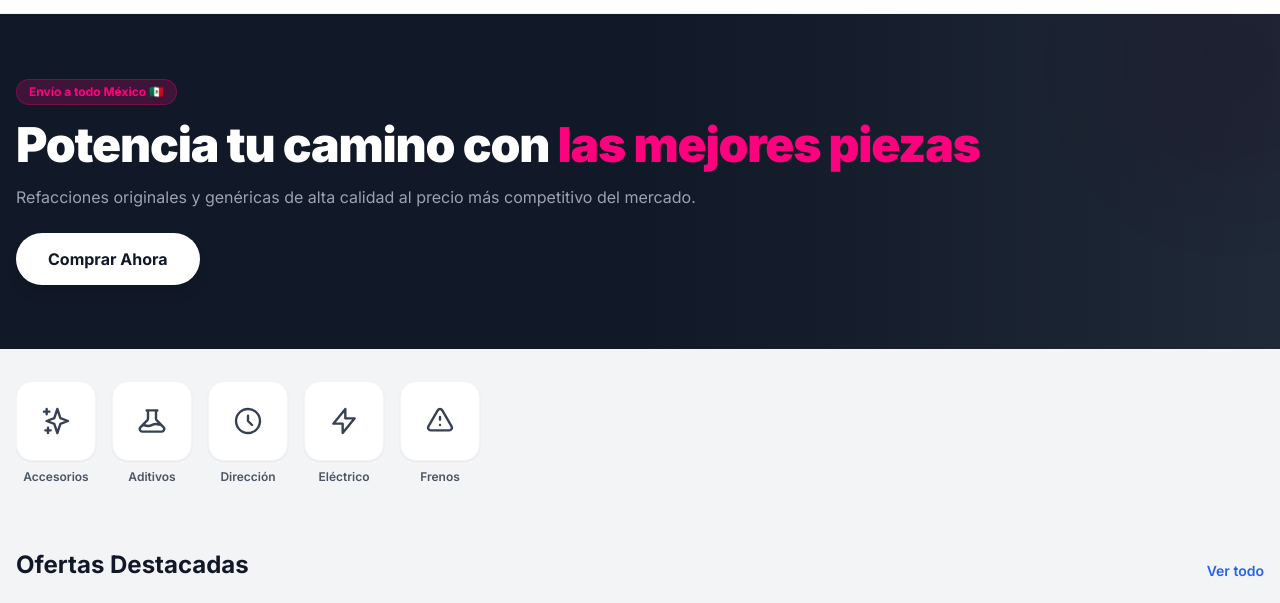
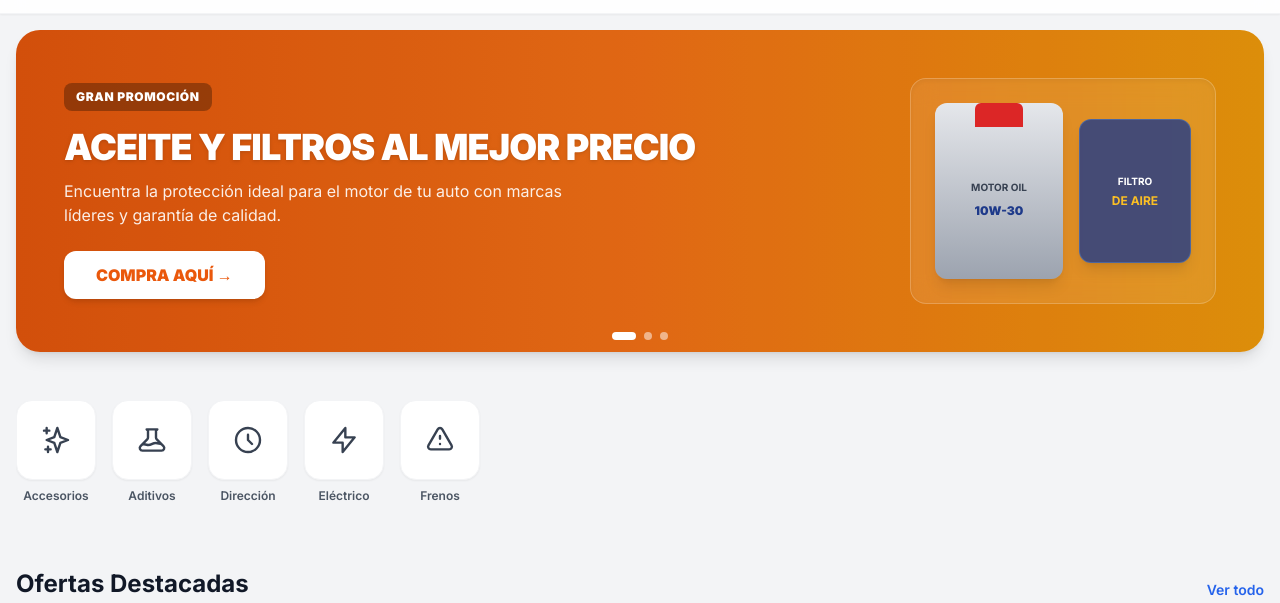
Before and after one commit to abbey-momento/demo-autopartes, a plain HTML site: page index.html in a window 1280 px wide. Shown: the part 83-686 px from the top of the page. Drawn offline with nearby package versions, Linux system fonts and the light colour scheme.

Commit message:
Update index.html

```diff
--- a/index.html
+++ b/index.html
@@ -3,10 +3,8 @@
 <head>
     <meta charset="UTF-8">
     <meta name="viewport" content="width=device-width, initial-scale=1.0, maximum-scale=1.0, user-scalable=no">
-    <!-- 検索エンジン避け -->
     <meta name="robots" content="noindex, nofollow">
     <title>Demo Autopartes | Refacciones</title>
-    <!-- モダンなフォント(Inter)を読み込み -->
     <link href="https://fonts.googleapis.com/css2?family=Inter:wght@400;600;700;900&display=swap" rel="stylesheet">
     <script src="https://cdn.tailwindcss.com"></script>
     <script>
@@ -38,12 +36,10 @@
     <header class="bg-white/90 backdrop-blur-md shadow-sm sticky top-0 z-50 border-b border-gray-100 transition-all">
         <div class="max-w-7xl mx-auto px-4 py-3 md:py-4 flex justify-between items-center gap-4">
 
-            <!-- ロゴサイズを大きく調整 -->
             <a href="#" class="block shrink-0 hover:opacity-90 transition-opacity">
                 <img src="logo.png" alt="Johnnys Autopartes" class="h-12 md:h-16 w-auto object-contain">
             </a>
 
-            <!-- PC向け検索バー -->
             <div class="hidden md:flex flex-1 max-w-lg mx-4 relative">
                 <input type="text" placeholder="Buscar refacciones, marcas y más..." class="w-full bg-gray-100 rounded-full py-2.5 pl-5 pr-10 text-sm focus:outline-none focus:ring-2 focus:ring-brand-accent/50 transition">
                 <svg class="w-5 h-5 text-gray-400 absolute right-4 top-2.5" fill="none" stroke="currentColor" viewBox="0 0 24 24"><path stroke-linecap="round" stroke-linejoin="round" stroke-width="2" d="M21 21l-6-6m2-5a7 7 0 11-14 0 7 7 0 0114 0z"></path></svg>
@@ -59,30 +55,58 @@
                 </div>
             </div>
         </div>
-        <!-- SP向け検索バー -->
         <div class="md:hidden px-4 pb-3">
             <input type="text" placeholder="Buscar refacciones..." class="w-full bg-gray-100 rounded-full py-2 pl-4 text-sm focus:outline-none focus:ring-2 focus:ring-brand-accent/50">
         </div>
     </header>
 
-    <!-- ヒーローセクション -->
-    <section class="bg-gradient-to-r from-gray-900 via-brand-dark to-gray-800 text-white relative overflow-hidden">
-        <div class="absolute -right-20 -top-20 w-64 h-64 bg-brand-accent rounded-full mix-blend-multiply filter blur-3xl opacity-20"></div>
-        <div class="max-w-7xl mx-auto px-4 py-10 md:py-16 flex flex-col md:flex-row items-center gap-8 relative z-10">
-            <div class="flex-1 text-center md:text-left">
-                <span class="inline-block bg-brand-accent/20 text-brand-accent text-xs font-bold px-3 py-1 rounded-full mb-4 border border-brand-accent/30">Envío a todo México 🇲🇽</span>
-                <h1 class="text-3xl md:text-5xl font-black mb-4 leading-tight tracking-tight">Potencia tu camino con <span class="text-brand-accent">las mejores piezas</span></h1>
-                <p class="text-gray-400 mb-6 text-sm md:text-base">Refacciones originales y genéricas de alta calidad al precio más competitivo del mercado.</p>
-                <button class="bg-white text-brand-dark font-bold py-3.5 px-8 rounded-full shadow-lg hover:scale-105 transition-transform duration-300 w-full md:w-auto">Comprar Ahora</button>
+    <!-- プロモーションバナーエリア -->
+    <section class="max-w-7xl mx-auto px-4 py-4">
+        <div class="relative bg-gradient-to-r from-orange-600 via-orange-500 to-amber-500 rounded-3xl overflow-hidden shadow-lg text-white">
+            <div class="absolute inset-0 bg-black/10"></div>
+
+            <div class="relative z-10 flex flex-col md:flex-row items-center justify-between p-6 md:p-12 gap-8">
+                <div class="flex-1 text-center md:text-left">
+                    <span class="inline-block bg-black/30 text-white text-xs font-black px-3 py-1.5 rounded-lg mb-4 uppercase tracking-wider">
+                        Gran Promoción
+                    </span>
+                    <h1 class="text-2xl md:text-4xl font-black mb-3 leading-tight tracking-tight drop-shadow">
+                        ACEITE Y FILTROS AL MEJOR PRECIO
+                    </h1>
+                    <p class="text-white/90 mb-6 text-sm md:text-base font-medium max-w-lg">
+                        Encuentra la protección ideal para el motor de tu auto con marcas líderes y garantía de calidad.
+                    </p>
+                    <button class="bg-white text-orange-600 hover:bg-gray-100 font-extrabold py-3 px-8 rounded-xl shadow-md transition-transform duration-300 hover:scale-105">
+                        COMPRA AQUÍ →
+                    </button>
+                </div>
+
+                <div class="w-full md:w-auto flex justify-center items-center">
+                    <div class="bg-white/10 backdrop-blur-md border border-white/20 p-6 rounded-2xl shadow-inner flex items-center gap-4">
+                        <div class="w-24 h-32 md:w-32 md:h-44 bg-gradient-to-b from-gray-200 to-gray-400 rounded-xl shadow-lg flex flex-col items-center justify-center text-gray-700 p-2 relative">
+                            <div class="w-12 h-6 bg-red-600 rounded-t-md absolute top-0"></div>
+                            <span class="text-[10px] font-bold text-center mt-4">MOTOR OIL</span>
+                            <span class="text-xs font-black text-blue-900 mt-2">10W-30</span>
+                        </div>
+                        <div class="w-20 h-28 md:w-28 md:h-36 bg-blue-900/80 border border-blue-400/30 rounded-xl shadow-lg flex flex-col items-center justify-center text-white p-2">
+                            <span class="text-[10px] font-bold">FILTRO</span>
+                            <span class="text-xs font-bold text-amber-400 mt-1">DE AIRE</span>
+                        </div>
+                    </div>
+                </div>
+            </div>
+
+            <div class="absolute bottom-3 left-0 right-0 flex justify-center gap-2">
+                <span class="w-6 h-2 bg-white rounded-full"></span>
+                <span class="w-2 h-2 bg-white/50 rounded-full"></span>
+                <span class="w-2 h-2 bg-white/50 rounded-full"></span>
             </div>
         </div>
     </section>
 
-    <!-- カテゴリー (SVGアイコンに変更) -->
+    <!-- カテゴリー -->
     <section class="max-w-7xl mx-auto px-4 py-8">
         <div class="flex overflow-x-auto gap-4 pb-2 snap-x hide-scrollbar">
-
-            <!-- Accesorios -->
             <div class="snap-start shrink-0 flex flex-col items-center gap-2 cursor-pointer group">
                 <div class="w-16 h-16 md:w-20 md:h-20 bg-white rounded-2xl shadow-sm flex items-center justify-center border border-gray-100 group-hover:border-brand-accent group-hover:shadow-md transition-all text-gray-700 group-hover:text-brand-accent">
                     <svg class="w-8 h-8" fill="none" stroke="currentColor" viewBox="0 0 24 24"><path stroke-linecap="round" stroke-linejoin="round" stroke-width="1.8" d="M5 3v4M3 5h4M6 17v4m-2-2h4m5-16l2.286 6.857L21 12l-5.714 2.143L13 21l-2.286-6.857L5 12l5.714-2.143L13 3z"/></svg>
@@ -90,7 +114,6 @@
                 <span class="text-[11px] md:text-xs font-semibold text-gray-600">Accesorios</span>
             </div>
 
-            <!-- Aditivos -->
             <div class="snap-start shrink-0 flex flex-col items-center gap-2 cursor-pointer group">
                 <div class="w-16 h-16 md:w-20 md:h-20 bg-white rounded-2xl shadow-sm flex items-center justify-center border border-gray-100 group-hover:border-brand-accent group-hover:shadow-md transition-all text-gray-700 group-hover:text-brand-accent">
                     <svg class="w-8 h-8" fill="none" stroke="currentColor" viewBox="0 0 24 24"><path stroke-linecap="round" stroke-linejoin="round" stroke-width="1.8" d="M19.428 15.428a2 2 0 00-1.022-.547l-2.387-.477a6 6 0 00-3.86.517l-.318.158a6 6 0 01-3.86.517L6.05 15.21a2 2 0 00-1.806.547M8 4h8l-1 1v5.172a2 2 0 00.586 1.414l5 5c1.26 1.26.367 3.414-1.415 3.414H4.828c-1.782 0-2.674-2.154-1.414-3.414l5-5A2 2 0 009 10.172V5L8 4z"/></svg>
@@ -98,7 +121,6 @@
                 <span class="text-[11px] md:text-xs font-semibold text-gray-600">Aditivos</span>
             </div>
 
-            <!-- Dirección -->
             <div class="snap-start shrink-0 flex flex-col items-center gap-2 cursor-pointer group">
                 <div class="w-16 h-16 md:w-20 md:h-20 bg-white rounded-2xl shadow-sm flex items-center justify-center border border-gray-100 group-hover:border-brand-accent group-hover:shadow-md transition-all text-gray-700 group-hover:text-brand-accent">
                     <svg class="w-8 h-8" fill="none" stroke="currentColor" viewBox="0 0 24 24"><path stroke-linecap="round" stroke-linejoin="round" stroke-width="1.8" d="M12 8v4l3 3m6-3a9 9 0 11-18 0 9 9 0 0118 0z"/></svg>
@@ -106,7 +128,6 @@
                 <span class="text-[11px] md:text-xs font-semibold text-gray-600">Dirección</span>
             </div>
 
-            <!-- Eléctrico -->
             <div class="snap-start shrink-0 flex flex-col items-center gap-2 cursor-pointer group">
                 <div class="w-16 h-16 md:w-20 md:h-20 bg-white rounded-2xl shadow-sm flex items-center justify-center border border-gray-100 group-hover:border-brand-accent group-hover:shadow-md transition-all text-gray-700 group-hover:text-brand-accent">
                     <svg class="w-8 h-8" fill="none" stroke="currentColor" viewBox="0 0 24 24"><path stroke-linecap="round" stroke-linejoin="round" stroke-width="1.8" d="M13 10V3L4 14h7v7l9-11h-7z"/></svg>
@@ -114,14 +135,12 @@
                 <span class="text-[11px] md:text-xs font-semibold text-gray-600">Eléctrico</span>
             </div>
 
-            <!-- Frenos -->
             <div class="snap-start shrink-0 flex flex-col items-center gap-2 cursor-pointer group">
                 <div class="w-16 h-16 md:w-20 md:h-20 bg-white rounded-2xl shadow-sm flex items-center justify-center border border-gray-100 group-hover:border-brand-accent group-hover:shadow-md transition-all text-gray-700 group-hover:text-brand-accent">
                     <svg class="w-8 h-8" fill="none" stroke="currentColor" viewBox="0 0 24 24"><path stroke-linecap="round" stroke-linejoin="round" stroke-width="1.8" d="M12 9v2m0 4h.01m-6.938 4h13.856c1.54 0 2.502-1.667 1.732-3L13.732 4c-.77-1.333-2.694-1.333-3.464 0L3.34 16c-.77 1.333.192 3 1.732 3z"/></svg>
                 </div>
                 <span class="text-[11px] md:text-xs font-semibold text-gray-600">Frenos</span>
             </div>
-
         </div>
     </section>
 
@@ -133,8 +152,6 @@
         </div>
 
         <div class="grid grid-cols-2 md:grid-cols-4 gap-4 md:gap-6">
-
-            <!-- 商品カード 1 -->
             <div class="bg-white rounded-2xl shadow-sm border border-gray-100 overflow-hidden flex flex-col group hover:-translate-y-1 hover:shadow-xl transition-all duration-300 relative">
                 <div class="absolute top-2 left-2 bg-green-500 text-white text-[10px] font-bold px-2 py-1 rounded-md z-10">
                     Llega mañana
@@ -157,7 +174,6 @@
                 </div>
             </div>
 
-            <!-- 商品カード 2 -->
             <div class="bg-white rounded-2xl shadow-sm border border-gray-100 overflow-hidden flex flex-col group hover:-translate-y-1 hover:shadow-xl transition-all duration-300 relative">
                 <div class="absolute top-2 left-2 bg-blue-500 text-white text-[10px] font-bold px-2 py-1 rounded-md z-10">
                     Envío Gratis
@@ -178,7 +194,6 @@
                     </button>
                 </div>
             </div>
-
         </div>
     </section>
 
```
